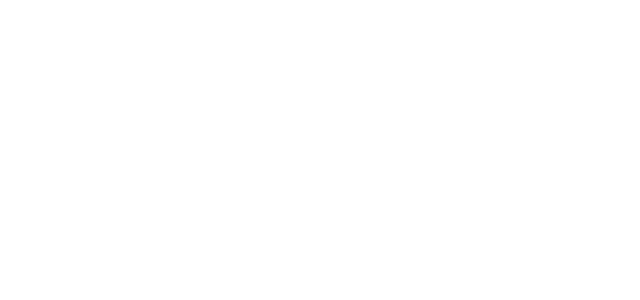
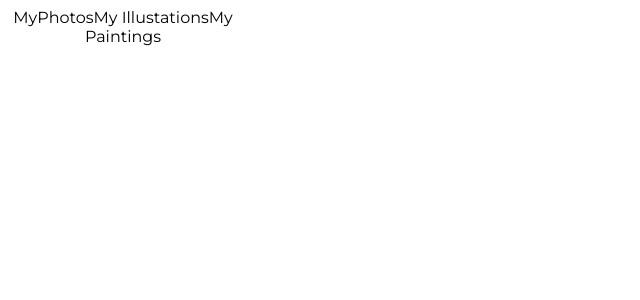
Before and after one commit to PatSvedberg/FuncCompChallange, a React (Create React App) app in the folder my-app/: page / in a window 1280 px wide. Shown: the top 300 px of the page, without its empty margins (0-640 px from the left). Built offline with nearby package versions, Linux system fonts and the light colour scheme.

Commit message:
React challange

```diff
--- a/my-app/package.json
+++ b/my-app/package.json
@@ -9,7 +9,7 @@
     "axios": "^0.21.4",
     "react": "^17.0.2",
     "react-dom": "^17.0.2",
-    "react-scripts": "4.0.3",
+    "react-scripts": "^5.0.1",
     "web-vitals": "^1.1.2"
   },
   "scripts": {
--- a/my-app/src/App.js
+++ b/my-app/src/App.js
@@ -1,9 +1,10 @@
 import css from './App.module.css';
+import Sidebar from './components/Sidebar';
 
 function App() {
   return (
     <div className={css.App}>
-      {/* Add your components here */}
+      <Sidebar />
     </div>
   );
 }
--- a/my-app/src/components/Sidebar.js
+++ b/my-app/src/components/Sidebar.js
@@ -0,0 +1,13 @@
+import React from "react";
+
+const Sidebar = () => {
+    return (
+        <div>
+            <a>MyPhotos</a>
+            <a>My Illustations</a>
+            <a>My Paintings</a>
+        </div>
+    );
+}
+
+export default Sidebar;
```
Also changed, not shown: 1 other file (tests, documents, lock files or other folders).
